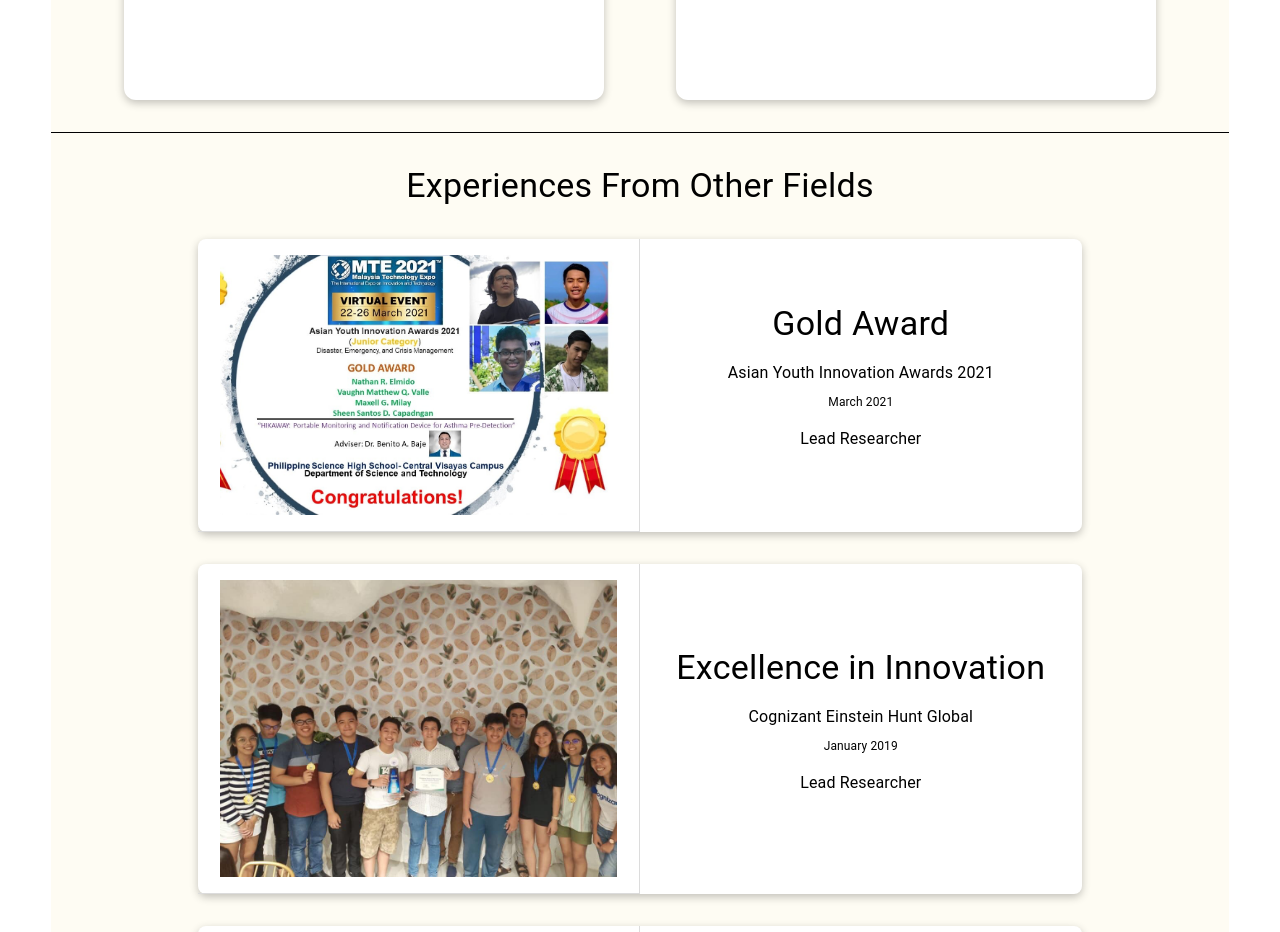
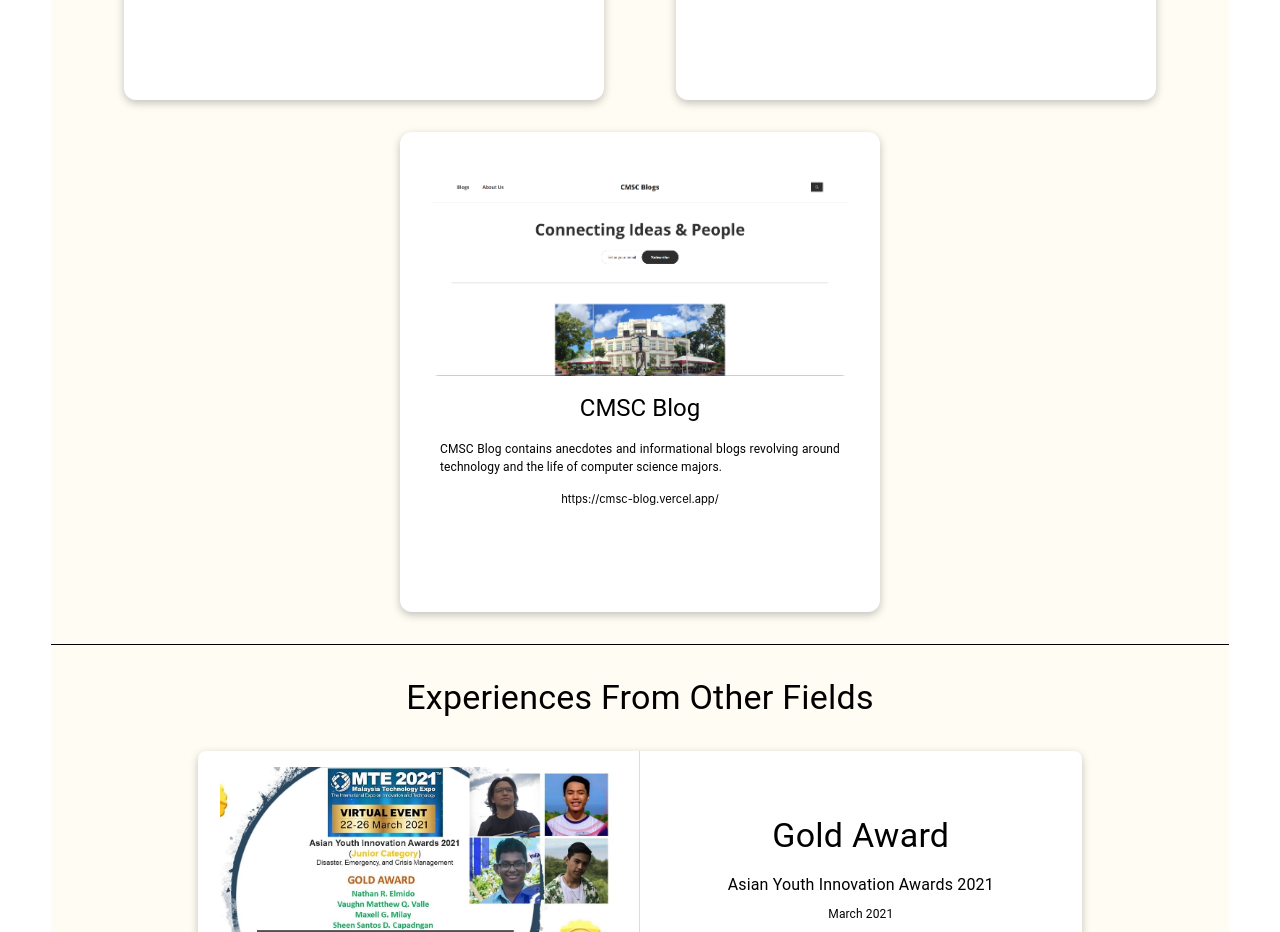
Before and after one commit to maxellmilay/personal-website, a Next.js app: page / in a window 1280 px wide. Shown: the part 2600-3532 px from the top of the page. Built offline with nearby package versions, Linux system fonts and the light colour scheme.

Commit message:
[Content][Maxell] added a cmsc blog as a project

```diff
--- a/constants/projectInfo.ts
+++ b/constants/projectInfo.ts
@@ -2,6 +2,7 @@
 import medataImage from '../images/project/medata.png';
 import datememeImage from '../images/project/datememe.png';
 import tmiImage from '../images/project/tmi.png';
+import cmscBlogImage from '../images/project/cmsc-blog.png';
 
 const projectList = [
   {
@@ -32,6 +33,13 @@
     photoURL: tmiImage,
     link: 'https://www.tmifellowship.org/',
   },
+  {
+    name: 'CMSC Blog',
+    description:
+      'CMSC Blog contains anecdotes and informational blogs revolving around technology and the life of computer science majors.',
+    photoURL: cmscBlogImage,
+    link: 'https://cmsc-blog.vercel.app/',
+  },
 ];
 
 export default projectList;
```
Also changed, not shown: images/project/cmsc-blog.png (added).
